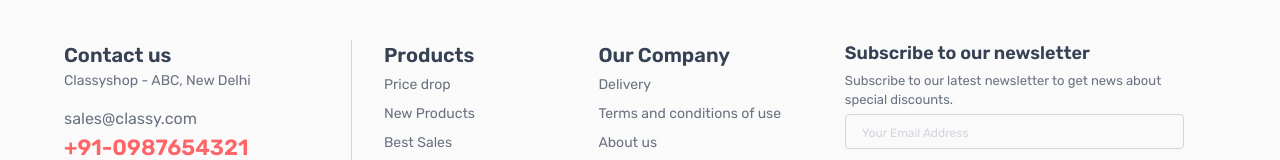
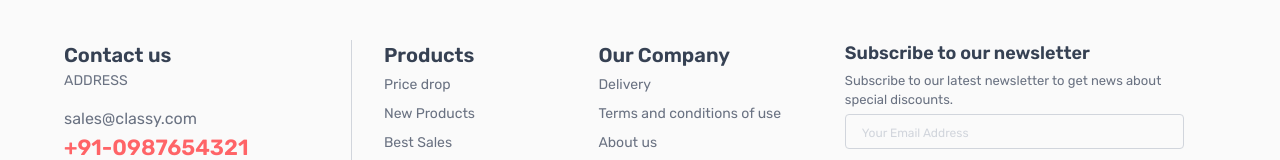
Before and after one commit to ritikdevelop/desi-kaarigar, a React (Vite) app: page /product/84758 in a window 1280 px wide. Shown: the part 542-702 px from the top of the page. Built offline with nearby package versions, Linux system fonts and the light colour scheme.

Commit message:
updated footer

```diff
--- a/src/components/Footer/page.jsx
+++ b/src/components/Footer/page.jsx
@@ -52,7 +52,7 @@ const Footer = () => {
                 Contact us
               </h2>
               <p className="text-[14px] font-[400] pb-4 text-gray-500">
-                Classyshop - ABC, New Delhi
+                ADDRESS
               </p>
               <Link
                 className="link text-gray-500"
```
